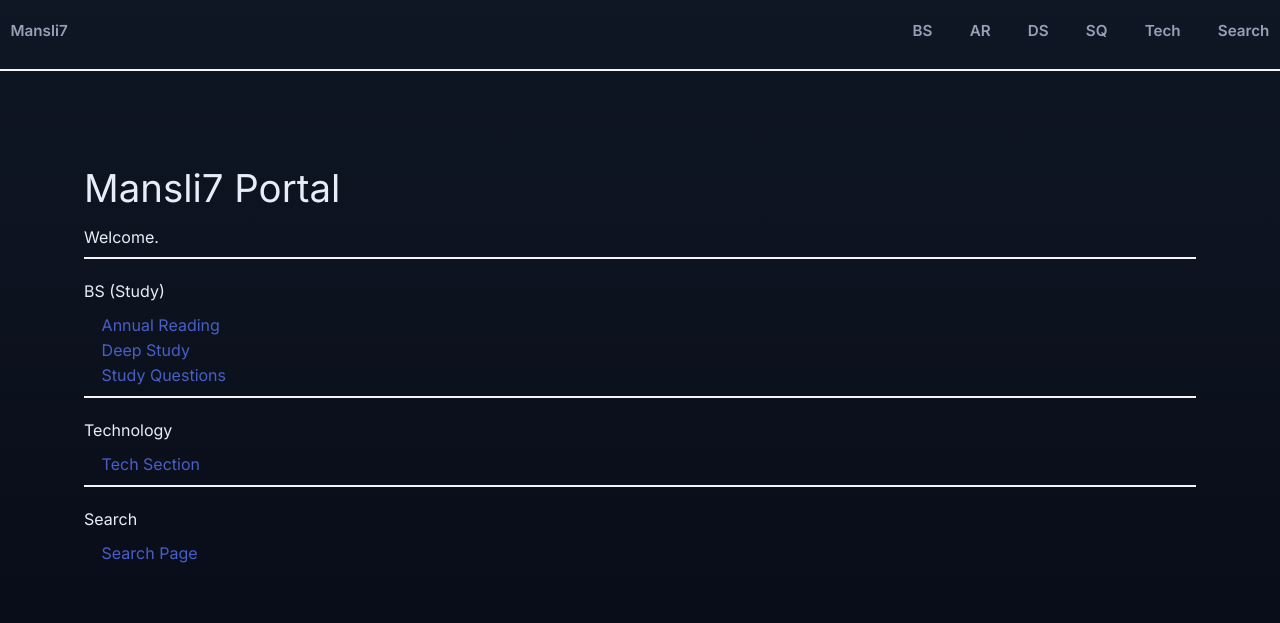
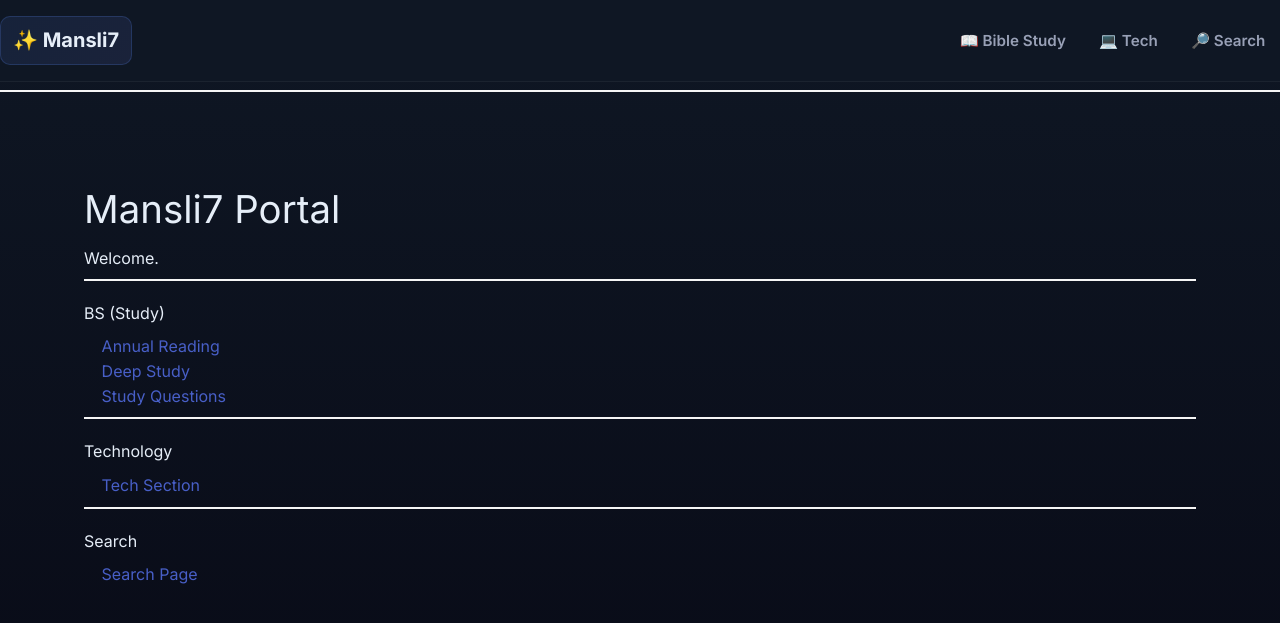
Before and after one commit to mansli7/mansli7.github.io, a Jekyll site: the page built from index.md, in a window 1280 px wide. Shown: the top 623 px of the page. Built offline with Jekyll 4.4.1, drawn with Linux system fonts in a browser that asks for light colours.

Commit message:
Modern dropdown navigation with icons, Mobile-friendly hamburger menu,Enhanced visual styling,Enhanced visual styling

```diff
--- a/_includes/nav.html
+++ b/_includes/nav.html
@@ -1,11 +1,23 @@
-<nav>
-  <a href="/" class="brand">Mansli7</a>
-  <div style="flex:1"></div>
-  <a href="/bs/">BS</a>
-  <a href="/bs/ar/">AR</a>
-  <a href="/bs/ds/">DS</a>
-  <a href="/bs/sq/">SQ</a>
-  <a href="/tech/">Tech</a>
-  <a href="/search/">Search</a>
+<nav class="main-nav">
+  <a href="/" class="brand">✨ Mansli7</a>
+
+  <button class="nav-toggle" id="navToggle" aria-label="Toggle menu">
+    <span></span>
+    <span></span>
+    <span></span>
+  </button>
+
+  <div class="nav-menu" id="navMenu">
+    <div class="nav-item dropdown">
+      <a href="/bs/" class="nav-link">📖 Bible Study</a>
+      <div class="dropdown-content">
+        <a href="/bs/ar/">📅 Annual Reading</a>
+        <a href="/bs/ds/">🔍 Deep Study</a>
+        <a href="/bs/sq/">❓ Study Questions</a>
+      </div>
+    </div>
+    <a href="/tech/" class="nav-link">💻 Tech</a>
+    <a href="/search/" class="nav-link">🔎 Search</a>
+  </div>
 </nav>
 <hr>
--- a/assets/css/style.css
+++ b/assets/css/style.css
@@ -32,29 +32,187 @@ body{
   padding:1.25rem;
 }
 
-/* nav (light, simple, low-maintenance) */
-nav{
+/* navigation - sticky, responsive, with dropdowns */
+.main-nav{
   display:flex;
-  gap:.5rem;
   align-items:center;
-  flex-wrap:wrap;
-  padding: .75rem 0;
+  padding: 1rem 0;
   font-weight:600;
+  position: sticky;
+  top: 0;
+  background: var(--bg-1);
+  z-index: 1000;
+  backdrop-filter: blur(10px);
+  border-bottom: 1px solid rgba(255,255,255,0.05);
 }
-nav a{
+
+.main-nav .brand{
+  color:var(--text);
+  text-decoration:none;
+  font-size:1.25rem;
+  font-weight:700;
+  margin-right: auto;
+  padding:.5rem .75rem;
+  border-radius:10px;
+  transition: all var(--transition);
+  background: linear-gradient(135deg, rgba(91,140,255,0.1), rgba(127,140,255,0.1));
+  border: 1px solid rgba(91,140,255,0.2);
+}
+.main-nav .brand:hover{
+  transform: scale(1.05);
+  box-shadow: 0 4px 12px rgba(91,140,255,0.2);
+}
+
+.nav-toggle{
+  display:none;
+  flex-direction: column;
+  background: transparent;
+  border: none;
+  cursor: pointer;
+  padding: .5rem;
+  gap: 5px;
+}
+.nav-toggle span{
+  width: 25px;
+  height: 2px;
+  background: var(--text);
+  border-radius: 2px;
+  transition: all 0.3s ease;
+}
+.nav-toggle.active span:nth-child(1){
+  transform: rotate(45deg) translate(5px, 5px);
+}
+.nav-toggle.active span:nth-child(2){
+  opacity: 0;
+}
+.nav-toggle.active span:nth-child(3){
+  transform: rotate(-45deg) translate(7px, -7px);
+}
+
+.nav-menu{
+  display:flex;
+  gap:.25rem;
+  align-items:center;
+}
+
+.nav-link, .dropdown > a{
   color:var(--muted);
   text-decoration:none;
-  padding:.35rem .6rem;
+  padding:.55rem .85rem;
   border-radius:8px;
-  transition: background var(--transition), color var(--transition), transform var(--transition);
+  transition: all var(--transition);
   border:1px solid transparent;
   font-size:0.95rem;
+  display: inline-flex;
+  align-items: center;
+  gap: .35rem;
 }
-nav a:hover{
+.nav-link:hover, .dropdown > a:hover{
   color:var(--text);
-  background: rgba(255,255,255,0.02);
+  background: rgba(255,255,255,0.05);
   transform:translateY(-2px);
+  border-color: rgba(255,255,255,0.08);
 }
+.nav-link.active, .dropdown > a.active{
+  color: var(--primary);
+  background: rgba(91,140,255,0.1);
+  border-color: rgba(91,140,255,0.3);
+}
+
+/* dropdown menu */
+.dropdown{
+  position: relative;
+}
+.dropdown-content{
+  position: absolute;
+  top: 100%;
+  left: 0;
+  background: var(--bg-1);
+  border: 1px solid rgba(255,255,255,0.1);
+  border-radius: 10px;
+  padding: .5rem;
+  min-width: 200px;
+  opacity: 0;
+  visibility: hidden;
+  transform: translateY(-10px);
+  transition: all 0.3s ease;
+  box-shadow: 0 8px 24px rgba(0,0,0,0.3);
+  margin-top: .5rem;
+  z-index: 100;
+}
+.dropdown:hover .dropdown-content,
+.dropdown:focus-within .dropdown-content{
+  opacity: 1;
+  visibility: visible;
+  transform: translateY(0);
+}
+.dropdown-content a{
+  display: block;
+  padding: .6rem .85rem;
+  color: var(--muted);
+  text-decoration: none;
+  border-radius: 6px;
+  transition: all var(--transition);
+  font-size: 0.9rem;
+  border: 1px solid transparent;
+}
+.dropdown-content a:hover{
+  background: rgba(255,255,255,0.05);
+  color: var(--text);
+  transform: translateX(4px);
+  border-color: rgba(255,255,255,0.08);
+}
+
+/* mobile responsive */
+@media (max-width: 768px) {
+  .nav-toggle{
+    display: flex;
+  }
+  .nav-menu{
+    position: fixed;
+    top: 70px;
+    right: -100%;
+    width: 280px;
+    height: calc(100vh - 70px);
+    background: var(--bg-1);
+    flex-direction: column;
+    align-items: stretch;
+    padding: 1.5rem;
+    gap: .5rem;
+    transition: right 0.3s ease;
+    border-left: 1px solid rgba(255,255,255,0.1);
+    box-shadow: -4px 0 12px rgba(0,0,0,0.3);
+  }
+  .nav-menu.active{
+    right: 0;
+  }
+  .dropdown{
+    position: relative;
+  }
+  .dropdown-content{
+    position: static;
+    opacity: 1;
+    visibility: visible;
+    transform: none;
+    margin-top: .5rem;
+    margin-left: 1rem;
+    display: none;
+    box-shadow: none;
+    border: none;
+    background: rgba(255,255,255,0.02);
+  }
+  .dropdown.active .dropdown-content{
+    display: block;
+  }
+  .dropdown > a::after{
+    content: ' ▾';
+    margin-left: auto;
+  }
+  .dropdown.active > a::after{
+    content: ' ▴';
+  }
+}
+
 hr{border:0; border-top:1px solid rgba(255,255,255,0.03); margin: .5rem 0 1.25rem}
 
 /* headings & text */
```
Also changed, not shown: _layouts/default.html (+48 -0 lines).
